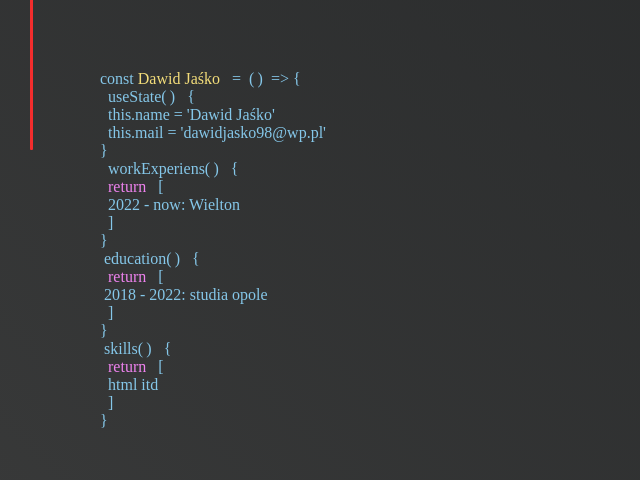
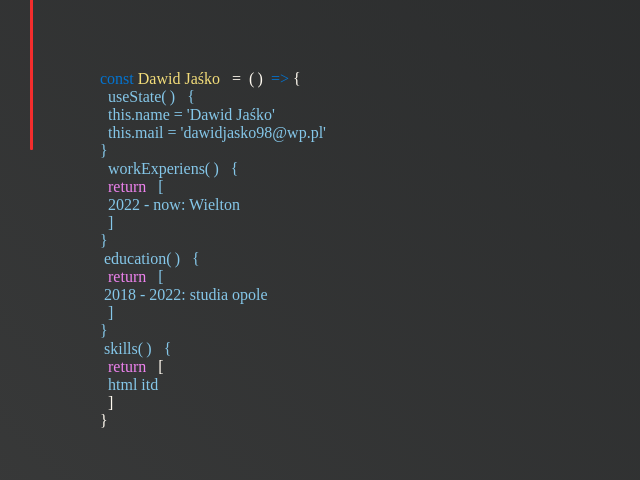
Before and after one commit to DawidJasko/portfolio, a React (Vite) app: page / in a window 1280 px wide. Shown: the part 2450-2930 px from the top of the page, without its empty margins (0-640 px from the left). Built offline with nearby package versions, Linux system fonts and the light colour scheme.

Commit message:
2 files modified

```diff
--- a/src/components/contact/Contact.jsx
+++ b/src/components/contact/Contact.jsx
@@ -10,8 +10,10 @@ const Contact = () => {
         <div className={styles.conline}>
           <div className={styles.conclass}>
             <p className={styles.concode}>
-              const <span className={styles.spandawid}> Dawid Jaśko</span>
-              &#8194; &#61;&#8194;&#40;&#8201;&#41;&#8194;&#61;&#62; &#123;
+            <span className={styles.spanbludark}>const </span> <span className={styles.spandawid}> Dawid Jaśko</span>
+            <span className={styles.spanwhite}>
+                &#8194; &#61;&#8194;&#40;&#8201;&#41;&#8194;</span>
+                <span className={styles.spanbludark}>&#61;&#62;</span><span className={styles.spanwhite}> &#123;</span>
               <br />
               &#160; useState&#40;&#8201;&#41;&#8194; &#123; <br />
               &#160; this.name = 'Dawid Jaśko' <br />
@@ -33,12 +35,12 @@ const Contact = () => {
               &#125;
               <br />
               &#160;skills&#40;&#8201;&#41;&#8194; &#123; <br />
-              &#160; <span className={styles.conreturn}> return</span>&#8194; &#91;
+              &#160; <span className={styles.conreturn}> return</span><span className={styles.spanwhite}>&#8194; &#91;</span>
               <br />
               &#8194;html itd
               <br />
-              &#8194;&#93;<br/>
-              &#125;
+              <span className={styles.spanwhite}> &#8194;&#93;<br/></span>
+              <span className={styles.spanwhite}> &#125;</span>
               <br />
             </p>
           </div>
--- a/src/components/contact/Contact.module.css
+++ b/src/components/contact/Contact.module.css
@@ -25,3 +25,9 @@
   width: 100px;
   height: 100px;
 }
+.spanbludark {
+  color: rgb(3, 116, 209);
+}
+.spanwhite {
+  color: FloralWhite;
+}
```
